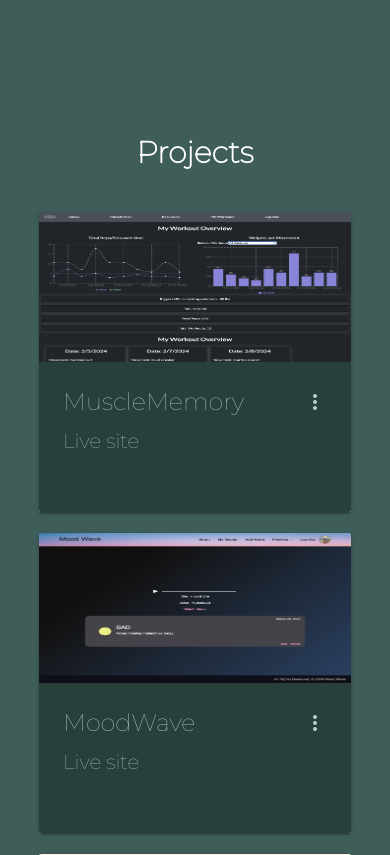
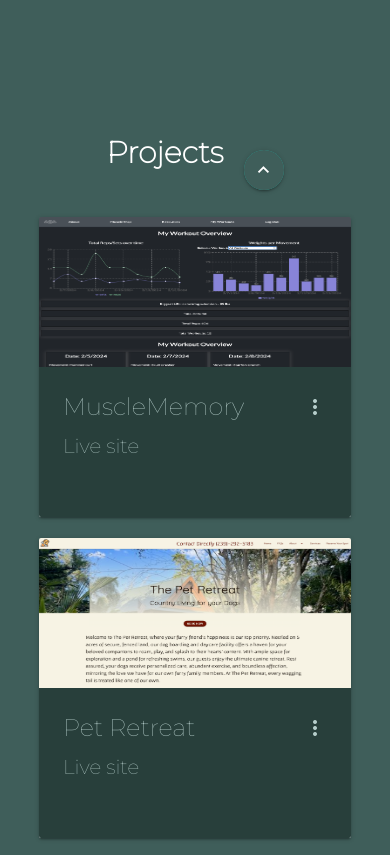
Before and after one commit to heathervalene/heathervalene.github.io, a website: page index.html in a window 390 px wide. Shown: the part 720-1575 px from the top of the page. Drawn offline with nearby package versions, Linux system fonts and the light colour scheme.

Commit message:
layout changes

```diff
--- a/about.css
+++ b/about.css
@@ -48,7 +48,7 @@ font-weight: 100;
     font-size: 30px;
     margin-left: 10px;
     animation: wave 2s;
-    animation-iteration-count: 2;
+    animation-iteration-count: infinite;
 }
 
 @keyframes wave {
--- a/index.html
+++ b/index.html
@@ -50,9 +50,19 @@
 
     <section id="projects" class="main-section">
     <div class="container project-container">
-        <div class="title">Projects</div>
+        <div class="row">
+            <div class="col s12">
+                <div class="flex-container">
+                    <div class="title">Projects</div>
+                    <a href="#top" class="btn-floating waves-effect waves-light back-btn">
+                        <i class="material-icons">keyboard_arrow_up</i>
+                    </a>
+                </div>
+            </div>
+        </div>
 
       <div class="row">
+
         <div class="col s12 m6 l4">
         <div class="card">
             <div class="card-image waves-effect waves-block waves-light"><img class="activator" src="./images/muscle_Memory_SS2.png"></div>
@@ -75,6 +85,29 @@
             </div>
         </div>
     </div>
+    <div class="col s12 m6 l4">
+        <div class="card">
+            <div class="card-image waves-effect waves-block waves-light"><img class="activator" src="./images/PetRetreat.png"></div>
+            <div class="card-content">
+                <span class="card-title activator">Pet Retreat<i class="material-icons icon right">more_vert</i></span>
+                <a class="site" href="" target="_blank"> Live site</a>
+
+            </div>
+
+            <div class="card-reveal">
+
+                <span class="card-title grey-text text-darken-4"><i class="material-icons icon right">close</i></span>
+                <p>Pet Retreat is a client project for dog boarding. The user can review business information and book through the site.</p>
+                <h5>Technologies:</h5>
+                <p>Front-end: React, emailJS</p>
+                <p>Deployed on AWS</p>
+
+
+            </div>
+        </div>
+    </div>
+
+
 
     <div class="col s12 m6 l4">
         <div class="card">
@@ -95,7 +128,8 @@
 
         </div>
     </div>
-
+</div>
+    <div class="row">
     <div class="col s12 m6 l4">
     <div class="card">
 
@@ -154,7 +188,8 @@
 
         </div>
     </div>
-
+</div>
+    <div class="row">
     <div class="col s12 m6 l4">
     <div class="card">
         <div class="card-image waves-effect waves-block waves-light"><img class="activator" src="/images/memory_ss2.png"></div>
@@ -212,7 +247,9 @@
         </div>
     </div>
     </div>
-    </div>
+</div>
+
+
     </div>
 </section>
 
--- a/projects.css
+++ b/projects.css
@@ -28,11 +28,16 @@ color:#B6CECB;
 
 
 .title {
-  text-align: center;
   font-size: 50px;
   font-weight: bold;
   color: white;
   margin-bottom: 30px;
+  margin-right: 20px;
+}
+
+.flex-container {
+  display: flex;
+  justify-content: center;
 }
 
 .card {
@@ -89,6 +94,8 @@ h5 {
 
 .title {
   font-size: 30px;
+  margin-bottom: 10px;
 }
 
+
 }
--- a/style.css
+++ b/style.css
@@ -39,7 +39,7 @@ a {
   margin-top: 20px;
 }
 
-a[href^="#"] {
+html {
   scroll-behavior: smooth;
 }
 
```
Also changed, not shown: projects.html (+23 -0 lines), images/PetRetreat.png (added), images/Pet_Ss.png (added).
